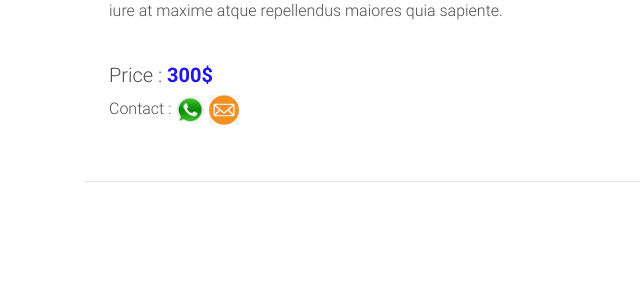
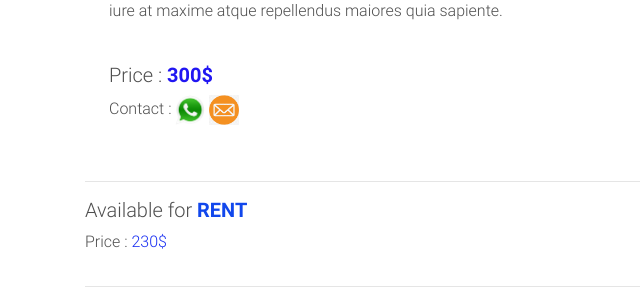
Before and after one commit to dhruv8808agja/NITK-Traderect, a Django app: template Traderect/main_app/templates/main_app/product-page.html in a window 1280 px wide. Shown: the part 771-1058 px from the top of the page, without its empty margins (0-640 px from the left). Before the commit the page ends 953 px from the top, so only its background shows below. Run offline with Django 3.2, Linux system fonts and the light colour scheme; the template is opened without the code that fills it, so the values that code supplies are empty; some libraries are stand-ins or nearby versions.

Commit message:
rent adv started

```diff
--- a/Traderect/main_app/templates/main_app/product-page.html
+++ b/Traderect/main_app/templates/main_app/product-page.html
@@ -176,6 +176,12 @@
           <!--Content-->
         </div>
         <!--Grid column-->
+        <div class="col-md-12">
+          <hr>
+          <h5>Available for <span class="font-weight-bold" style="color:rgb(17, 71, 236); ">RENT</span></h5>
+          <p>Price  : <span style="color:rgb(25, 47, 242)">230$</span></p>
+
+        </div>
       </div>
 
       <hr>
```
